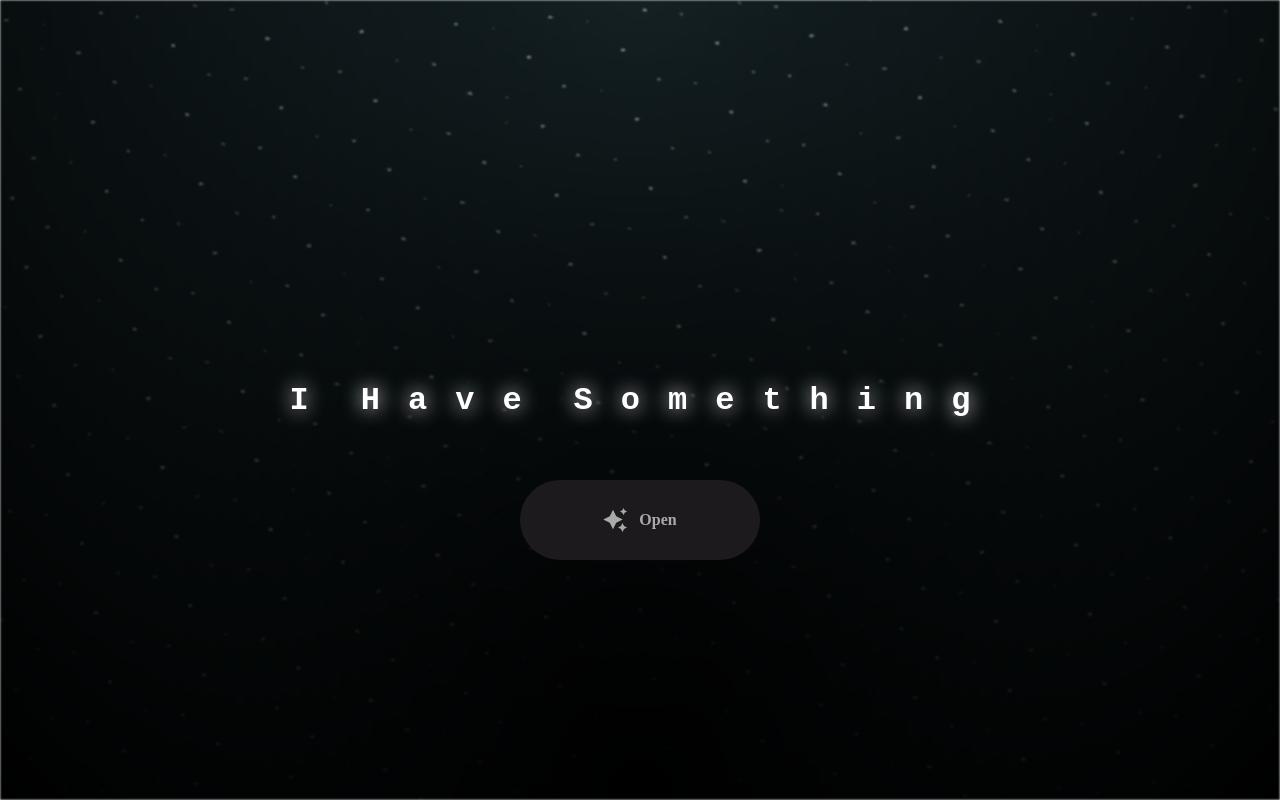
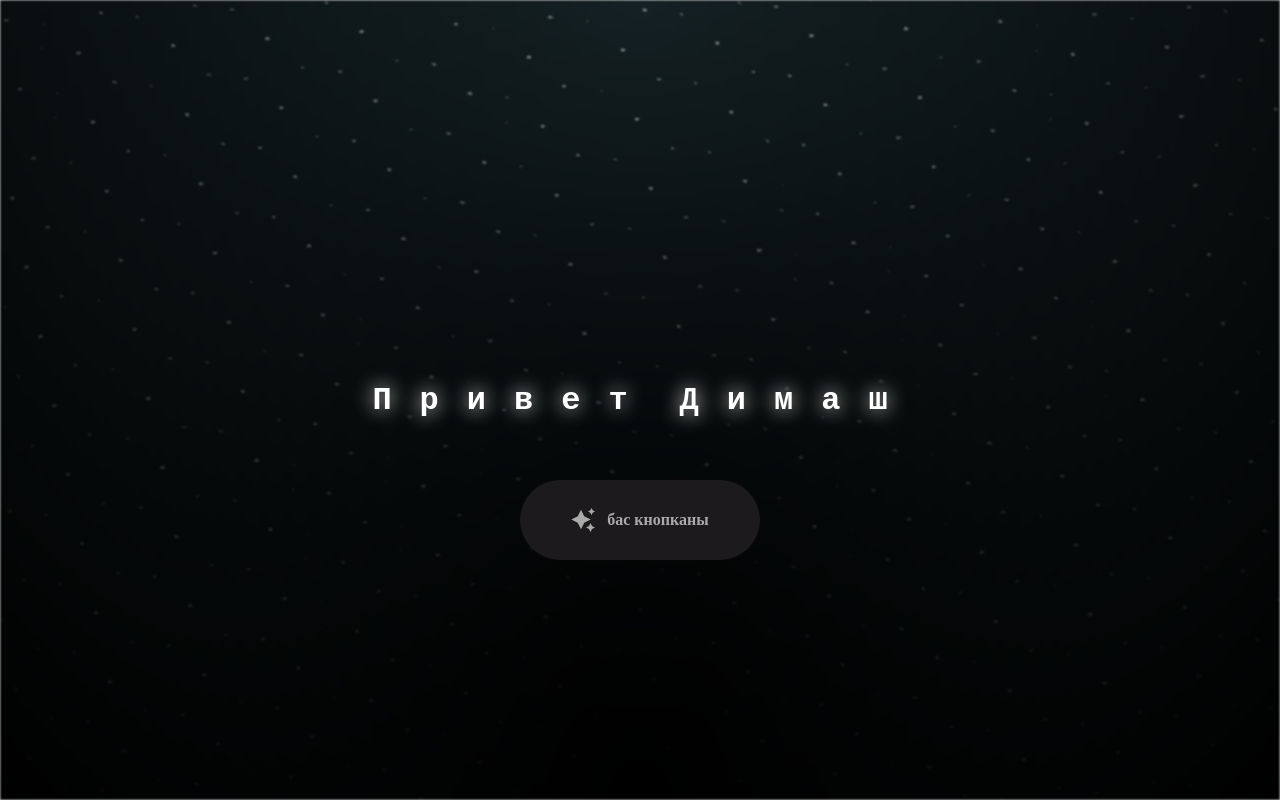
Before and after one commit to anissann/D, a plain HTML site: page index.html in a window 1280 px wide. Drawn offline with Linux system fonts and the light colour scheme.

Commit message:
описание изменений

```diff
--- a/index.html
+++ b/index.html
@@ -7,7 +7,7 @@
   <link rel="stylesheet" href="css/index.css">
 
 
-  <title>FLOWERS FOR SOMEONE</title>
+  <title>idk</title>
 </head>
 
 <body>
@@ -27,7 +27,7 @@
         </path>
       </svg>
 
-      <span class="text">Open</span>
+      <span class="text">бас кнопканы</span>
     </a>
   </div>
 
--- a/js/index.js
+++ b/js/index.js
@@ -1,5 +1,5 @@
 const title = document.querySelector('.title')
-const text = `I Have Something`.split('')
+const text = `Привет Димаш`.split('')
 
 
 title.style.display = 'flex'
--- a/js/main.js
+++ b/js/main.js
@@ -3,7 +3,7 @@ onload = () => {
   const c = setTimeout(() => {
     document.body.classList.remove("not-loaded");
 
-    const titles = ('I LOVE U').split('')
+    const titles = ('Сладких снов❤️').split('')
     const titleElement = document.getElementById('title');
     let index = 0;
 
```
Also changed, not shown: flower.html (+3 -3 lines).
